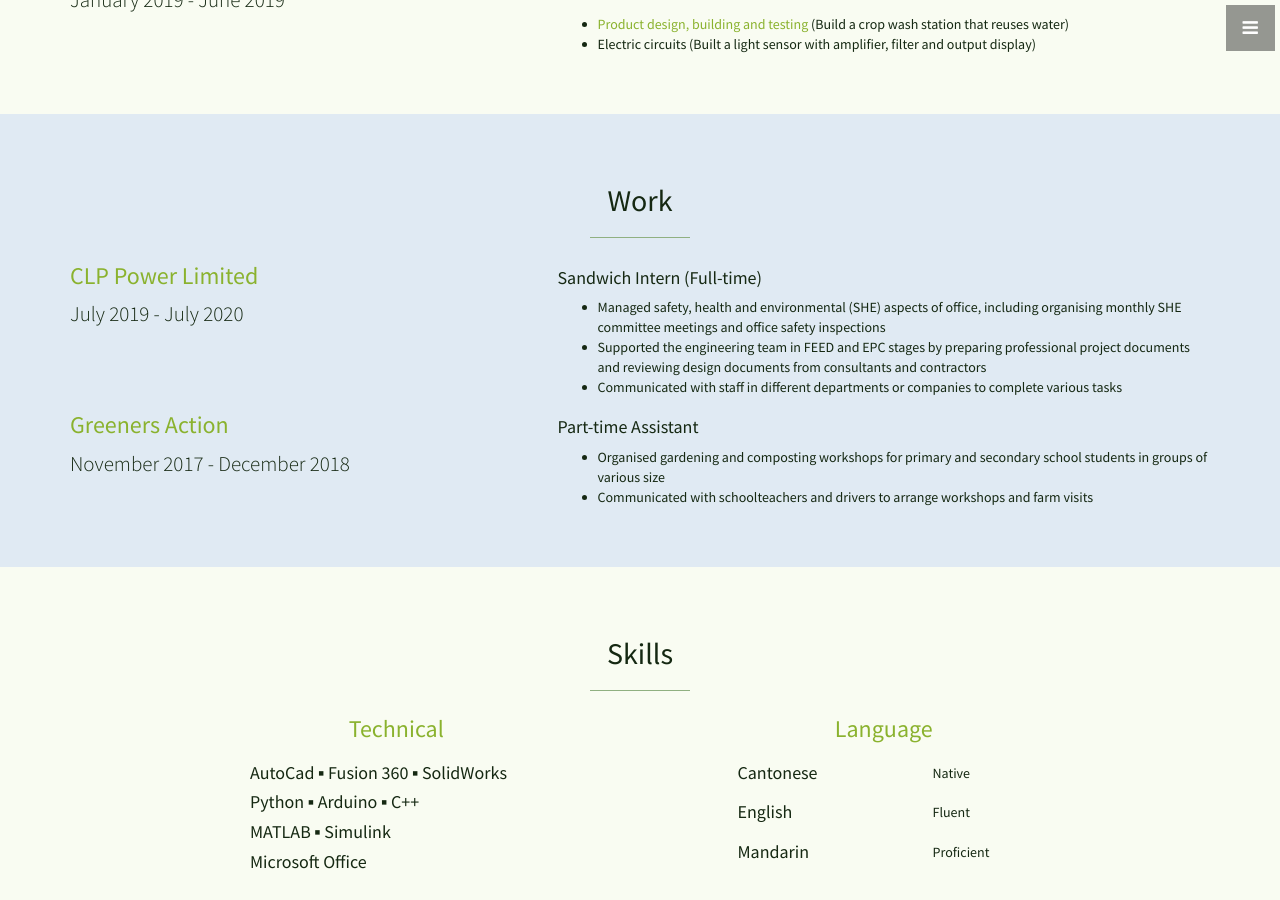
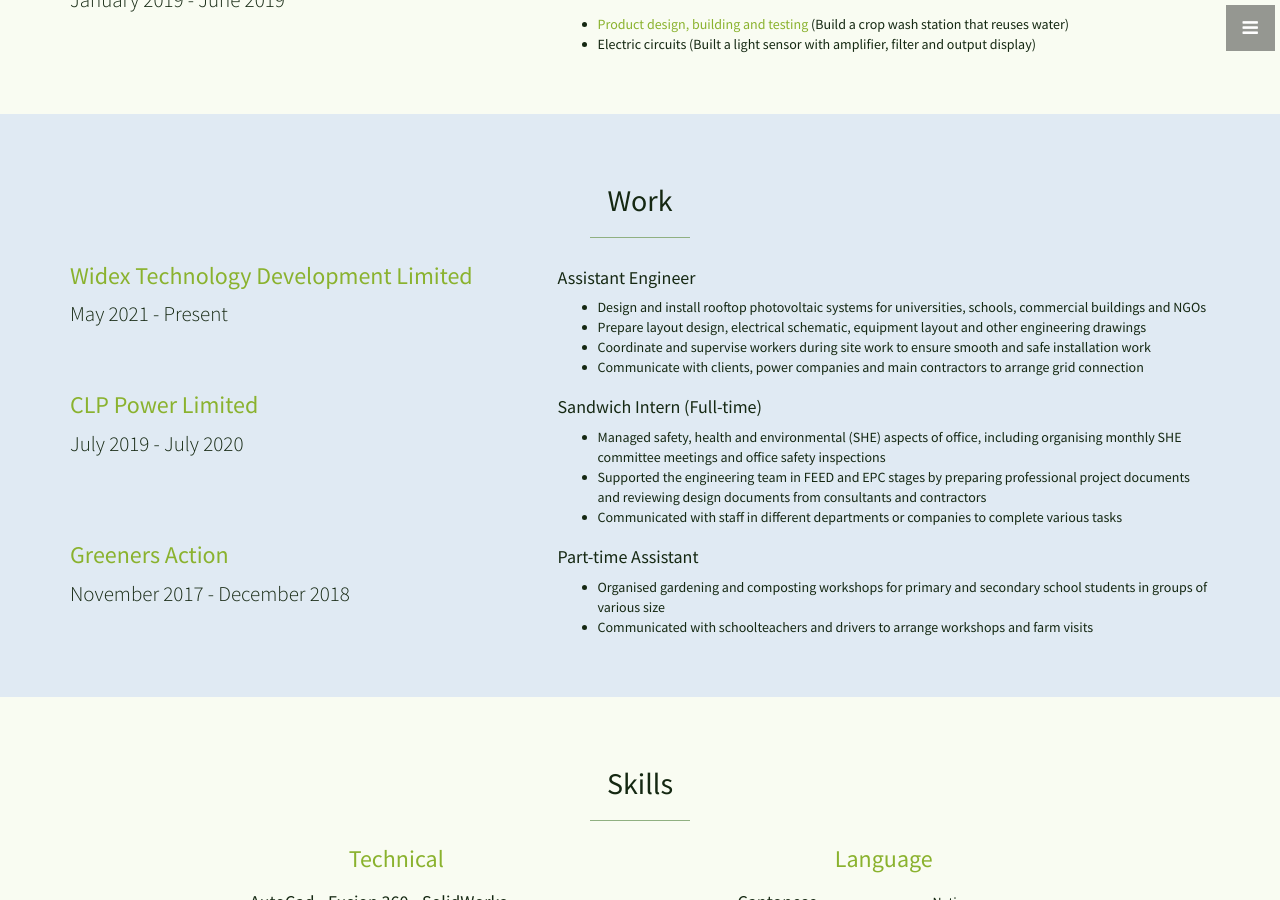
Before and after one commit to cheukyanlee/cheukyanlee.github.io, a Jekyll site: the page built from index.html, in a window 1280 px wide and 900 px high, scrolled down 1240 px. Built offline with Jekyll 4.4.1, drawn with Linux system fonts in a browser that asks for light colours.

Commit message:
Update work.html

```diff
--- a/_includes/work.html
+++ b/_includes/work.html
@@ -4,6 +4,22 @@
       <div class="col-lg-12 text-center">
         <h2>Work</h2>
         <hr class="small">
+      </div>
+    </div>
+
+    <div class="row">
+      <div class="col-md-5 text-left">
+        <h3>Widex Technology Development Limited </h3>
+        <p class="lead">May 2021 - Present</p>
+      </div>
+      <div class="col-md-7 text-left">
+        <h4>Assistant Engineer</h4>
+        <ul>
+          <li>Design and install rooftop photovoltaic systems for universities, schools, commercial buildings and NGOs</li>
+          <li>Prepare layout design, electrical schematic, equipment layout and other engineering drawings</li>
+	  <li>Coordinate and supervise workers during site work to ensure smooth and safe installation work</li>
+	  <li>Communicate with clients, power companies and main contractors to arrange grid connection</li>
+        </ul>
       </div>
     </div>
 
```
